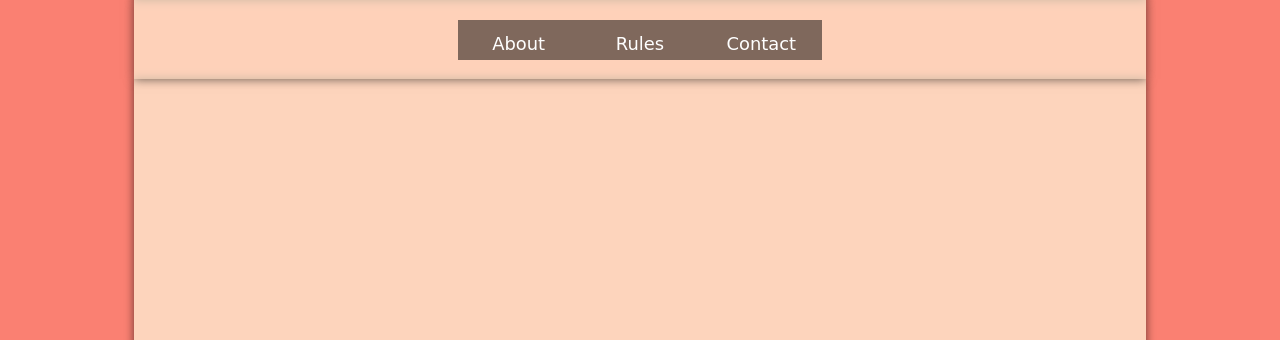
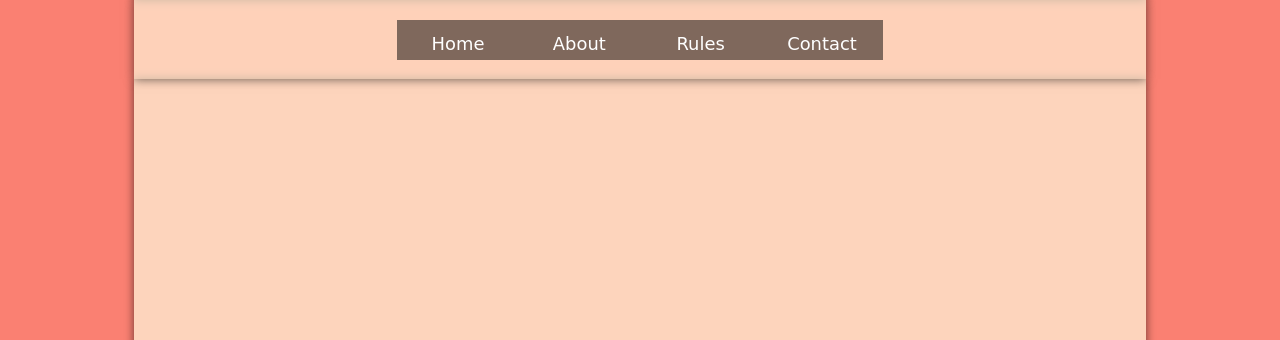
Before and after one commit to rodgnathaniel/Community-Potluck, a Django app: page / in a window 1280 px wide. Shown: the part 96-436 px from the top of the page. Run offline with Django 3.2, Linux system fonts and the light colour scheme; some web fonts are replaced.

Commit message:
added comments and home button

```diff
--- a/community_potluck/events/templates/events/events_home.html
+++ b/community_potluck/events/templates/events/events_home.html
@@ -16,6 +16,7 @@
                 </header>
 
                 <div id="nav_bar">
+                    <button id="home" class="nav_btn">Home</button>
                     <button id="about" class="nav_btn">About</button>
                     <button id="rules" class="nav_btn">Rules</button>
                     <button id="contact" class="nav_btn">Contact</button>
@@ -30,23 +31,40 @@
                 <div id="content_about">
                 </div>
 
+                <div id="content_contact">
+                </div>
+
             <!-- JAVASCRIPT -->
             <script>
 
+                // declaring buttons
+                let home_btn = document.querySelector('#home');
                 let about_btn = document.querySelector('#about');
                 let rules_btn = document.querySelector('#rules');
                 let contant_btn = document.querySelector('#contact');
 
+                // declaring page content sections
                 let home = document.querySelector('#content_home')
                 let rules = document.querySelector('#content_rules')
                 let about = document.querySelector('#content_about')
+                let contact = document.querySelector('#content_contact')
 
-                rules_btn.onclick = function(){
+                home_btn.onclick = function(){
 
-                    rules.style.display = "flex";
+                    home.style.display = "flex";
+
+                    rules.style.display = "none";
+                    about.style.display = "none";
+                    contact.style.display = "none";
+                }
+
+                about_btn.onclick = function(){
+
+                    about.style.display = "flex";
 
                     home.style.display = "none";
-                    about.style.display = "none";
+                    rules.style.display = "none";
+                    contact.style.display = "none";
                 }
 
                 rules_btn.onclick = function(){
@@ -55,6 +73,16 @@
 
                     home.style.display = "none";
                     about.style.display = "none";
+                    contact.style.display = "none";
+                }
+
+                contact_btn.onclick = function(){
+
+                    contact.style.display = "flex";
+
+                    home.style.display = "none";
+                    rules.style.display = "none";
+                    about.style.display = "none";
                 }
 
 
```
